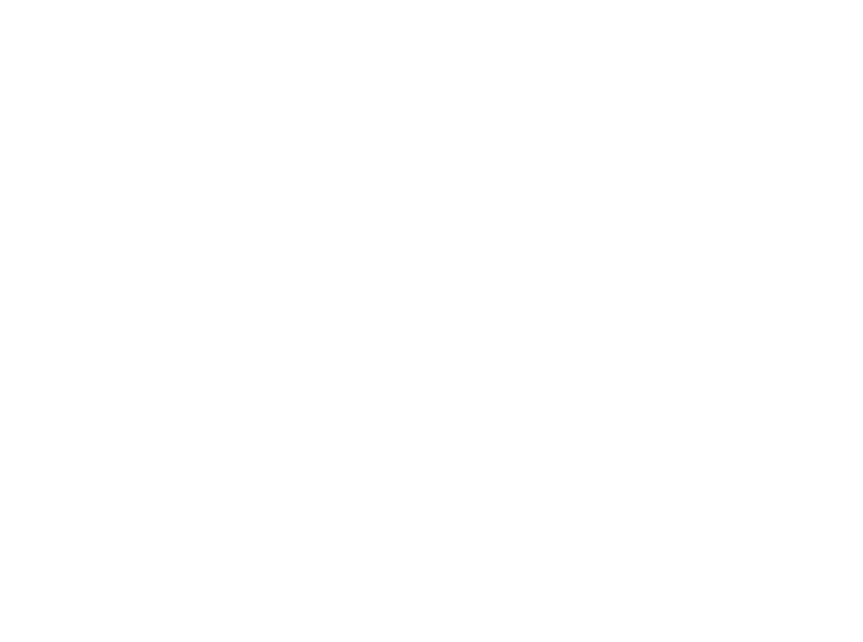
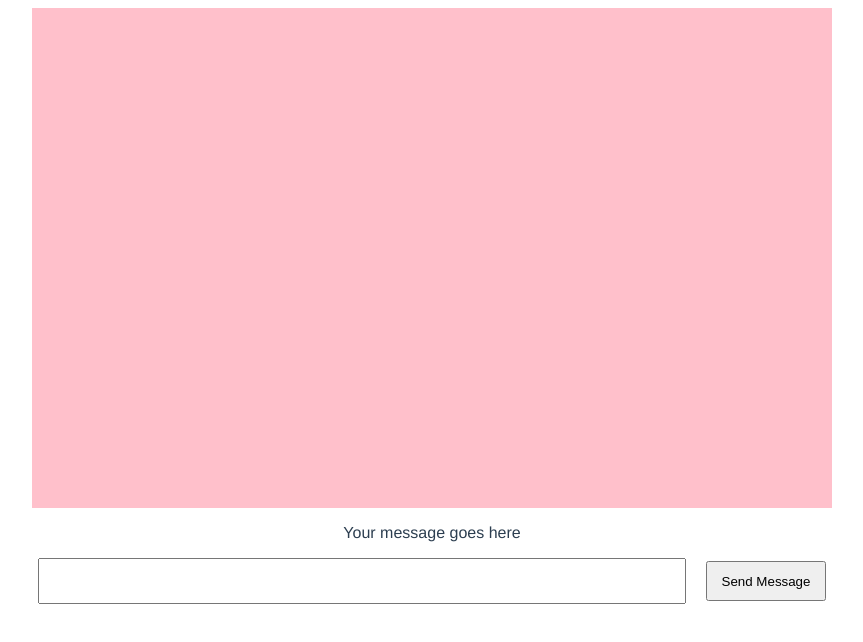
Before and after one commit to M-alhamid/Vue-Realtime-Chat-with-CometChat, a Vue app: page / in a window 1280 px wide. Both pictures are taken after a click on the button "Join Chat". Shown: the top 642 px of the page, without its empty margins (208-1071 px from the left). Built offline with nearby package versions, Linux system fonts and the light colour scheme.

Commit message:
basic chat page with styling

```diff
--- a/src/App.vue
+++ b/src/App.vue
@@ -34,6 +34,5 @@
   -moz-osx-font-smoothing: grayscale;
   text-align: center;
   color: #2c3e50;
-  margin-top: 60px;
 }
 </style>
--- a/src/components/Chat.vue
+++ b/src/components/Chat.vue
@@ -1,6 +1,13 @@
 <template>
     <div>
+        <div class="messages-wrapper">
 
+        </div>
+        <p>Your message goes here</p>
+        <div class="input-wrapper">
+            <input type="text" class="message-text">
+            <button class="new-message">Send Message</button>
+        </div>
     </div>
 </template>
 
@@ -11,5 +18,24 @@
 </script>
 
 <style scoped>
-
+.messages-wrapper{
+    width: 800px;
+    height: 500px;
+    background: pink;
+    margin:auto;
+}
+.input-wrapper {
+    width: 800px;
+    height: 40px;
+    margin: auto;
+}
+.message-text {
+    width: 80%;
+    height: inherit;
+}
+.new-message {
+    width: 15%;
+    height: inherit;
+    margin-left: 20px;
+}
 </style>
```
